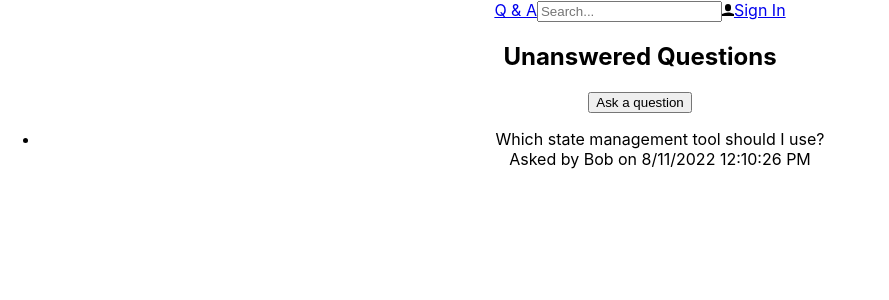
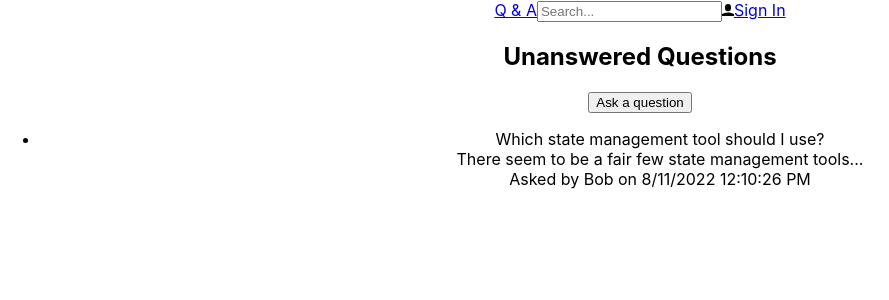
Before and after one commit to KennedyMungai/DankQAndAApp, a React (Create React App) app in the folder qandafrontend/: page / in a window 1280 px wide. Shown: the top 300 px of the page, without its empty margins (0-889 px from the left). Built offline with nearby package versions, Linux system fonts and the light colour scheme.

Commit message:
Added conditional code in the second div to cut the number of displayed characters when the question is longer than 50 characters

```diff
--- a/qandafrontend/src/Question.tsx
+++ b/qandafrontend/src/Question.tsx
@@ -13,6 +13,13 @@ const Question = ({ data }: Props) => {
         </div>
         <div>
             {
+                data.content.length > 50
+                ? `${data.content.substring(0, 50)}...`
+                : data.content
+            }
+        </div>
+        <div>
+            {
                 `Asked by ${data.userName} on
                 ${data.created.toLocaleDateString()}
                 ${data.created.toLocaleTimeString()}`
```
